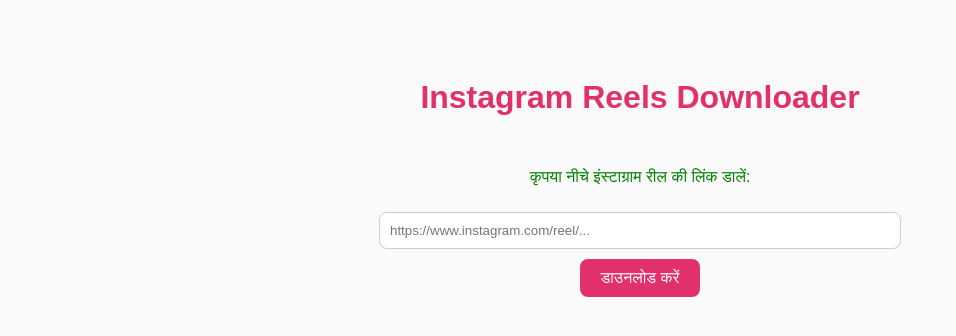
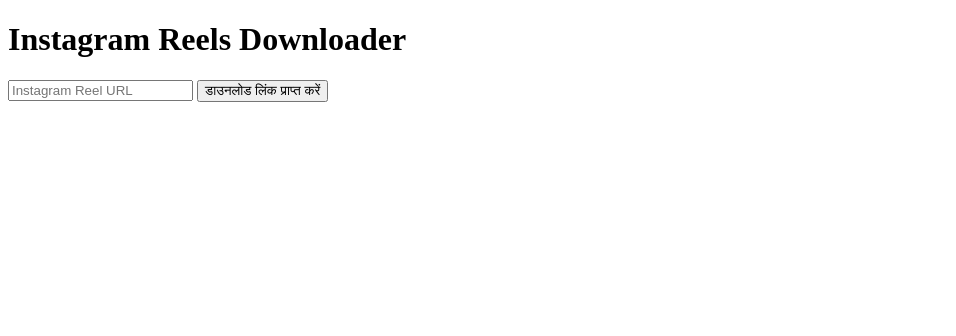
Before and after one commit to nkdasbabu24/Instagram-Reels-Downloader, a plain HTML site: page index.html in a window 1280 px wide. Shown: the whole page, without its empty margins (0-956 px from the left). Drawn offline with Linux system fonts and the light colour scheme.

Commit message:
Add files via upload

```diff
--- a/index.html
+++ b/index.html
@@ -1,64 +1,39 @@
 <!DOCTYPE html>
 <html lang="hi">
 <head>
-  <meta charset="UTF-8" />
-  <meta name="viewport" content="width=device-width, initial-scale=1.0"/>
+  <meta charset="UTF-8">
   <title>Instagram Reels Downloader</title>
-  <style>
-    body {
-      font-family: sans-serif;
-      background-color: #fafafa;
-      display: flex;
-      flex-direction: column;
-      align-items: center;
-      padding: 50px;
-    }
-    h1 {
-      color: #e1306c;
-    }
-    input {
-      padding: 10px;
-      width: 80%;
-      max-width: 500px;
-      border: 1px solid #ccc;
-      border-radius: 8px;
-      margin: 10px 0;
-    }
-    button {
-      padding: 10px 20px;
-      background-color: #e1306c;
-      color: white;
-      border: none;
-      border-radius: 8px;
-      cursor: pointer;
-      font-size: 16px;
-    }
-    button:hover {
-      background-color: #c62855;
-    }
-    p {
-      margin-top: 30px;
-      color: green;
-    }
-  </style>
 </head>
 <body>
   <h1>Instagram Reels Downloader</h1>
-  <p>कृपया नीचे इंस्टाग्राम रील की लिंक डालें:</p>
-  <input type="text" id="reelLink" placeholder="https://www.instagram.com/reel/..." />
-  <button onclick="downloadReel()">डाउनलोड करें</button>
+  <input type="text" id="reelUrl" placeholder="Instagram Reel URL">
+  <button onclick="getDownloadLink()">डाउनलोड लिंक प्राप्त करें</button>
+  <div id="result"></div>
 
   <script>
-    function downloadReel() {
-      const link = document.getElementById("reelLink").value;
-      if (link === "") {
-        alert("कृपया कोई लिंक दर्ज करें");
+    function getDownloadLink() {
+      const reelUrl = document.getElementById("reelUrl").value.trim();
+      if (!reelUrl) {
+        alert("कृपया इंस्टाग्राम रील की लिंक दर्ज करें।");
         return;
       }
 
-      // 3rd-party साइट की लिंक बनाएं (redirect method)
-      const redirectUrl = `https://snapsave.app/instagram-reels-downloader?url=${encodeURIComponent(link)}`;
-      window.open(redirectUrl, "_blank");
+      fetch(`https://instagram-reel-api.onrender.com?url=${encodeURIComponent(reelUrl)}`)
+        .then(response => response.json())
+        .then(data => {
+          if (data.download_link) {
+            document.getElementById("result").innerHTML = `
+              <p><strong>शीर्षक:</strong> ${data.title}</p>
+              <p><a href="${data.download_link}" target="_blank">वीडियो डाउनलोड करें</a></p>
+            `;
+          } else {
+            document.getElementById("result").innerText = "डाउनलोड लिंक प्राप्त नहीं हो सका।";
+          }
+        })
+        .catch(error => {
+          console.error("त्रुटि:", error);
+          document.getElementById("result").innerText = "कुछ गलत हो गया। कृपया पुनः प्रयास करें।";
+        });
     }
   </script>
 </body>
```
